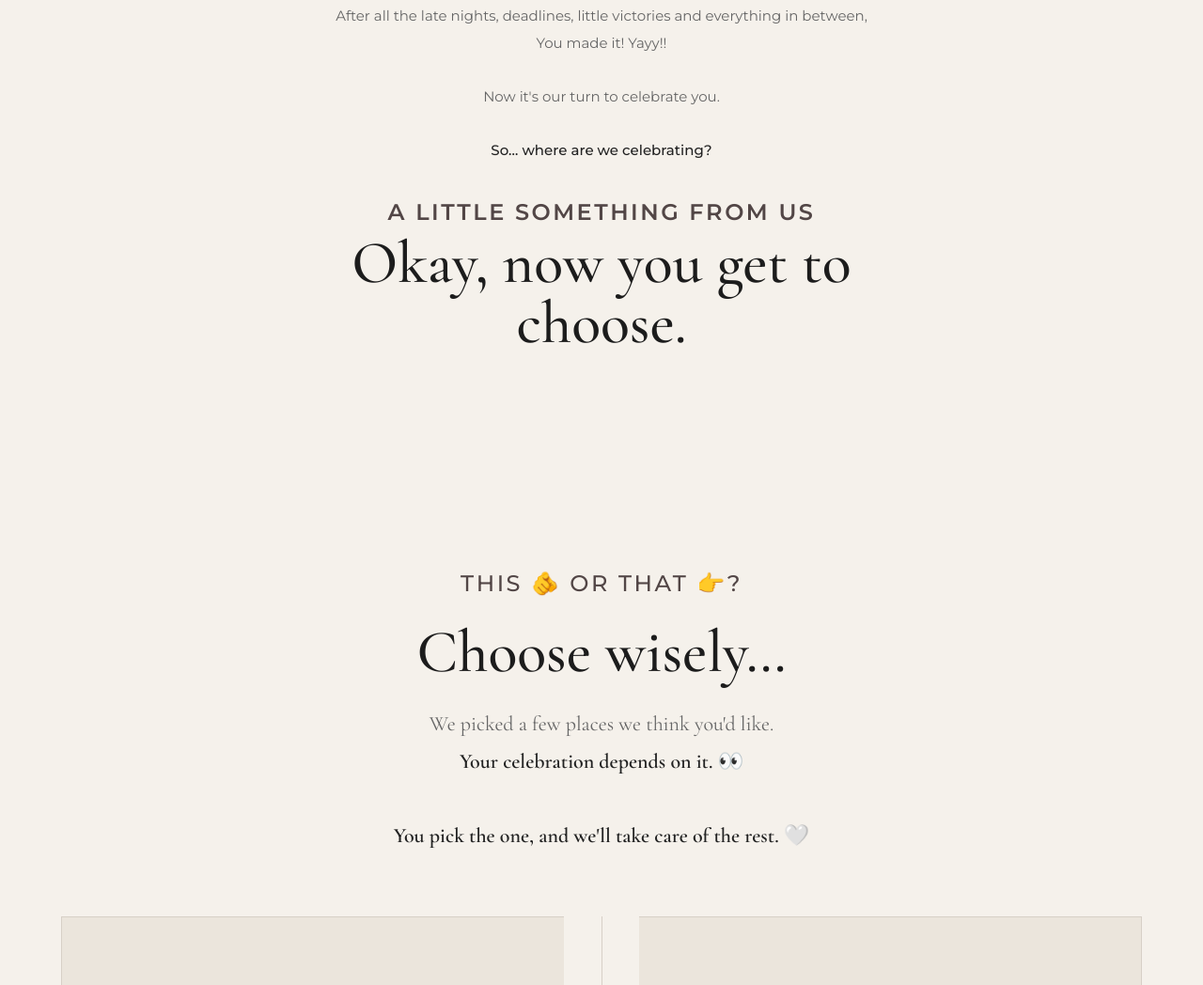
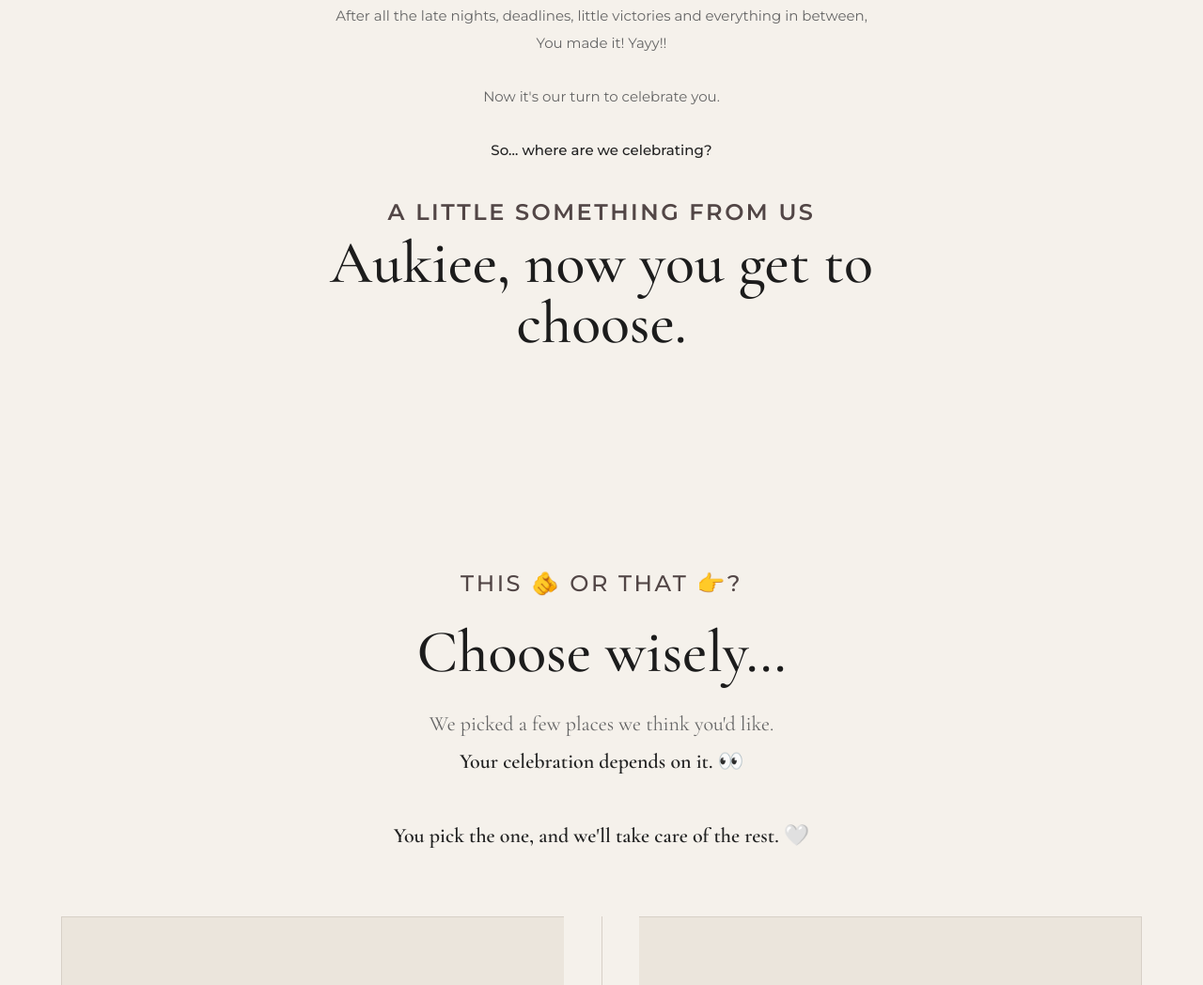
Before and after one commit to Quyen2909/graduation-night, a plain HTML site: page index.html in a window 1280 px wide. Shown: the part 1092-2140 px from the top of the page at 94% size. Drawn offline with nearby package versions, Linux system fonts and the light colour scheme.

Commit message:
Update index.html

```diff
--- a/index.html
+++ b/index.html
@@ -1752,7 +1752,7 @@
         <br>
 
         <span class="choose-intro">
-            Okay, now you get to choose.
+            Aukiee, now you get to choose.
         </span>
     </p>
 
```
